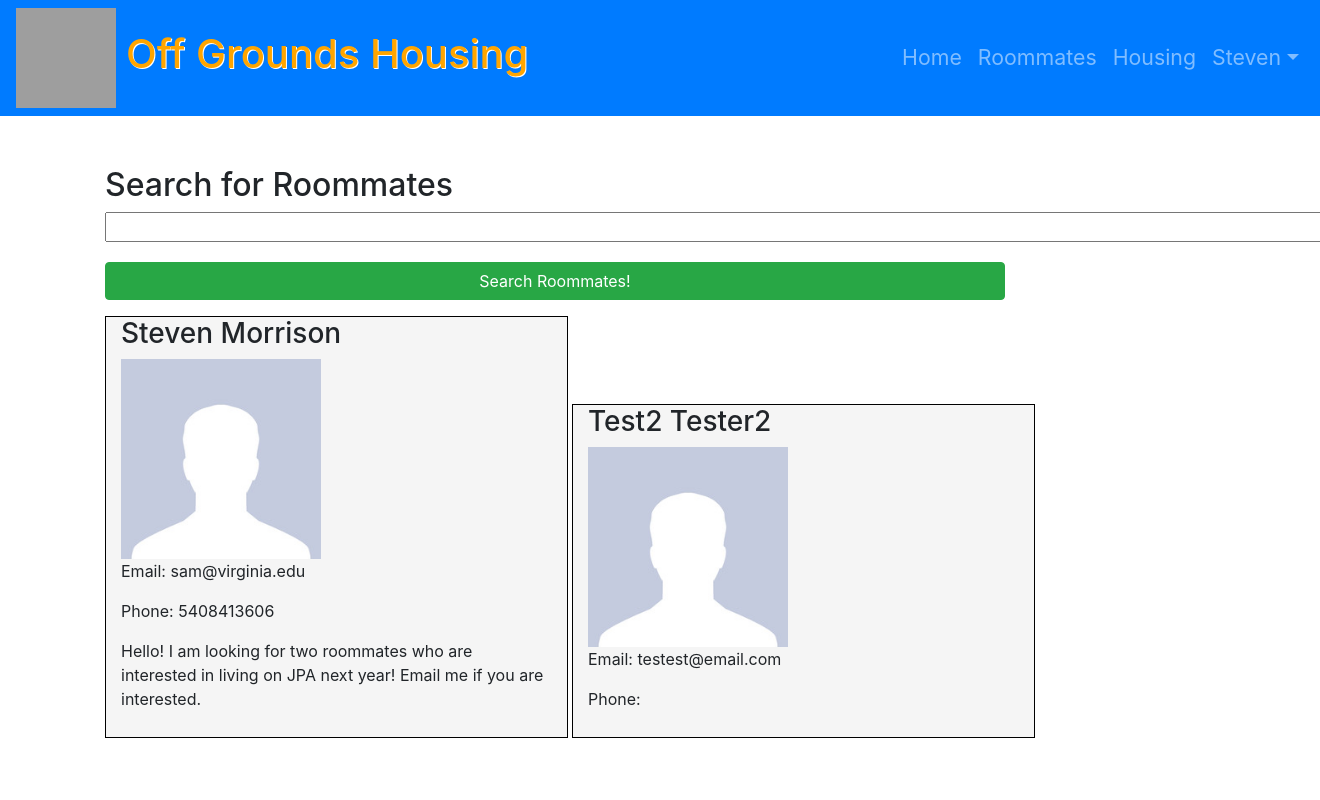
After one commit to sam6tn/studenthousing, a Django app: page /roommates/ in a window 1320 px wide; the page is wider, and only the part inside the window is pictured. The commit adds this page. Run offline with Django 3.2, Linux system fonts and the light colour scheme; a user stored in the database is signed in; data comes from the database, SQL or seed files in the repository; both versions use the stored data as it was after the commit; some libraries are stand-ins or nearby versions; grey boxes are pictures that could not be loaded.

Commit message:
Created Roommate search functionality
Added new view for roommates, which displays all user accounts on the site. Users can update their profiles to have a bio and profile pic

```diff
--- a/polls/forms.py
+++ b/polls/forms.py
@@ -7,6 +7,12 @@ class SearchForm(forms.ModelForm):
     search = forms.CharField(widget=forms.TextInput(attrs={'size': 115,}))
     class Meta:
         model = Post
+        fields = ('search',)
+
+class RoommateForm(forms.ModelForm):
+    search = forms.CharField(widget=forms.TextInput(attrs={'size': 115,}))
+    class Meta:
+        model = User
         fields = ('search',)
 
 class ReviewForm(forms.ModelForm):
@@ -27,6 +33,7 @@ class EditUserForm(forms.ModelForm):
         )
 
 class EditProfileForm(forms.ModelForm):
+    bio = forms.CharField(widget=forms.Textarea(attrs={'cols': 60, 'rows': 4}))
     class Meta:
         model = Profile
         fields = (
--- a/polls/models.py
+++ b/polls/models.py
@@ -13,10 +13,10 @@ from django_google_maps.fields import AddressField, GeoLocationField
 
 class Profile(models.Model):
     user = models.OneToOneField(User, on_delete=models.CASCADE)
-    bio = models.CharField(max_length=100, blank=True)
+    bio = models.TextField(blank=True)
     # area = models.CharField(max_length=100, blank=True)
-    phone = models.IntegerField(default=0, blank=True)
-    image = models.ImageField(default='default.jpg', upload_to='')
+    phone = models.CharField(default='', max_length=20)
+    image = models.ImageField(default='avatar.jpg', upload_to='')
 
     def __str__(self):
         return f'{self.user.username} Profile'
--- a/polls/templates/polls/edit_profile.html
+++ b/polls/templates/polls/edit_profile.html
@@ -57,7 +57,7 @@
         <div class="collapse navbar-collapse justify-content-end tabs" id="collapsibleNavbar">
             <ul class="navbar-nav">
                 <li class="nav-item"><a class="nav-link" href="/">Home</a></li>
-                <li class="nav-item"><a class="nav-link" href="#">Roommates</a></li>
+                <li class="nav-item"><a class="nav-link" href="/roommates/">Roommates</a></li>
                 <li class="nav-item"> <a class="nav-link" href="/housingsearch/">Housing</a></li>
                 <li class="nav-item dropdown">
                     <a class="nav-link dropdown-toggle" href="#" data-toggle="dropdown" aria-haspopup="true" aria-expanded="false">{{ user.first_name }}</a>
@@ -74,9 +74,9 @@
 {% block content %}
 <form method="post" enctype="multipart/form-data">
     {% csrf_token %}
-    <p>Email: {{ uform.email}}</p>
     <p>First Name: {{uform.first_name}}</p>
     <p>Last Name: {{uform.last_name}}</p>
+    <p>Email: {{ uform.email}}</p>
     {{pform.as_p}}
     <button type="submit">Submit </button>
 </form>
--- a/polls/templates/polls/index.html
+++ b/polls/templates/polls/index.html
@@ -57,7 +57,7 @@
                 <div class="collapse navbar-collapse justify-content-end tabs" id="collapsibleNavbar">
                     <ul class="navbar-nav">
                         <li class="nav-item"><a class="nav-link" href="/">Home</a></li>
-                        <li class="nav-item"><a class="nav-link" href="#">Roommates</a></li>
+                        <li class="nav-item"><a class="nav-link" href="/roommates/">Roommates</a></li>
                         <li class="nav-item"> <a class="nav-link" href="/housingsearch/">Housing</a></li>
                     </ul>
                 </div>
--- a/polls/templates/polls/list.html
+++ b/polls/templates/polls/list.html
@@ -88,7 +88,7 @@
 	<div class="collapse navbar-collapse justify-content-end tabs" id="collapsibleNavbar">
 		<ul class="navbar-nav">
 		  <li class="nav-item"><a class="nav-link" href="/">Home</a></li>
-			<li class="nav-item"><a class="nav-link" href="#">Roommates</a></li>
+			<li class="nav-item"><a class="nav-link" href="/roommates/">Roommates</a></li>
 			<li class="nav-item"> <a class="nav-link" href="/housingsearch/">Housing</a></li>
 			<li class="nav-item dropdown">
 				<a class="nav-link dropdown-toggle" href="#" data-toggle="dropdown" aria-haspopup="true" aria-expanded="false">{{ user.first_name }}</a>
--- a/polls/templates/polls/post.html
+++ b/polls/templates/polls/post.html
@@ -86,7 +86,7 @@
                 <div class="collapse navbar-collapse justify-content-end tabs" id="collapsibleNavbar">
                     <ul class="navbar-nav">
                           <li class="nav-item"><a class="nav-link" href="/">Home</a></li>
-                        <li class="nav-item"><a class="nav-link" href="#">Roommates</a></li>
+                        <li class="nav-item"><a class="nav-link" href="/roommates/">Roommates</a></li>
                         <li class="nav-item"> <a class="nav-link" href="/housingsearch/">Housing</a></li>
                         <li class="nav-item dropdown">
                             <a class="nav-link dropdown-toggle" href="#" data-toggle="dropdown" aria-haspopup="true" aria-expanded="false">{{ user.first_name }}</a>
--- /dev/null
+++ b/polls/templates/polls/roommates.html
@@ -0,0 +1,139 @@
+{% block body %}
+
+<head>
+
+<script src="https://code.jquery.com/jquery-3.2.1.slim.min.js" integrity="sha384-KJ3o2DKtIkvYIK3UENzmM7KCkRr/rE9/Qpg6aAZGJwFDMVNA/GpGFF93hXpG5KkN" crossorigin="anonymous"></script>
+<script src="https://cdnjs.cloudflare.com/ajax/libs/popper.js/1.12.9/umd/popper.min.js" integrity="sha384-ApNbgh9B+Y1QKtv3Rn7W3mgPxhU9K/ScQsAP7hUibX39j7fakFPskvXusvfa0b4Q" crossorigin="anonymous"></script>
+<script src="https://maxcdn.bootstrapcdn.com/bootstrap/4.0.0-beta.3/js/bootstrap.min.js" integrity="sha384-a5N7Y/aK3qNeh15eJKGWxsqtnX/wWdSZSKp+81YjTmS15nvnvxKHuzaWwXHDli+4" crossorigin="anonymous"></script>
+
+<link rel="stylesheet" href="https://stackpath.bootstrapcdn.com/bootstrap/4.3.1/css/bootstrap.min.css" integrity="sha384-ggOyR0iXCbMQv3Xipma34MD+dH/1fQ784/j6cY/iJTQUOhcWr7x9JvoRxT2MZw1T" crossorigin="anonymous">
+<link rel="stylesheet" href="https://cdnjs.cloudflare.com/ajax/libs/font-awesome/4.7.0/css/font-awesome.min.css">
+
+{% load static %}
+<link rel="stylesheet" type="text/css" href="{% static 'polls/style.css' %}">
+
+<style>
+	#filter-button{
+      width:200px;
+    }
+	.checked {
+		  color: orange;
+	}
+	.navbar{
+        margin-bottom: 50px;
+        color:orange;
+	}
+	#ratingdisp{
+		font-size: 16pt;
+	}
+	#results{
+		display:inline-block;
+		margin-bottom:10px;
+		border:1px solid black;
+		padding-bottom: 10px;
+		background-color:whitesmoke;
+	}
+	.img-results{
+		width: 400px;
+		height: 300px;
+		display: inline-block;
+		margin: 0 auto;
+		text-align: center;
+	}
+	.botmarg{
+		margin-bottom: 80px;
+	}
+
+	.logo{
+			height:100px;
+			width:100px;
+			margin-right:10px;
+	}
+	.title {
+		text-shadow: 1px 1px #FFFFFF;
+	}
+	.tabs{
+		font-size:16pt;
+	}
+	#price{
+		font-size:16pt;
+		margin-right:30px;
+	}
+	#resulttext {
+		font-size:20pt;
+		margin-right:20px;
+		font-weight: bold;
+	}
+	.centered {
+		justify-content: center;
+		margin: 0 auto;
+	}
+	.dropdown {
+		width: 100px !important;
+	}
+    .profilepic{
+        width:200px;
+        height:200px;
+    }
+
+</style>
+
+<title>Housing Search</title>
+
+</head>
+
+<body>
+
+<nav class="navbar navbar-expand-md bg-primary navbar-dark">
+	<img class="logo" src="https://cdn.freebiesupply.com/logos/large/2x/university-of-virginia-3-logo-png-transparent.png">
+	<h1 class="title">Off Grounds Housing</h1>
+
+	<div class="collapse navbar-collapse justify-content-end tabs" id="collapsibleNavbar">
+		<ul class="navbar-nav">
+		  <li class="nav-item"><a class="nav-link" href="/">Home</a></li>
+			<li class="nav-item"><a class="nav-link" href="/roommates/">Roommates</a></li>
+			<li class="nav-item"> <a class="nav-link" href="/housingsearch/">Housing</a></li>
+			<li class="nav-item dropdown">
+				<a class="nav-link dropdown-toggle" href="#" data-toggle="dropdown" aria-haspopup="true" aria-expanded="false">{{ user.first_name }}</a>
+				<div class="dropdown-menu dropdown-menu-right">
+					<a class="dropdown-item" href="/profile">Profile</a>
+					<a class="dropdown-item" href="/logout/">Logout</a>
+				</div>
+			</li>
+		</ul>
+	</div>
+
+</nav>
+
+
+<div class="container">
+	<h2>Search for Roommates</h2>
+	<form method="Post">
+        {% csrf_token %}
+        <div style="margin-bottom: 20px;">{{ form.search }}</div>
+		<div class="btn-group">
+			<button class="btn btn-success btn-block" type="submit" style="width: 900px">Search Roommates!</button>
+		</div>
+	</form>
+</div>
+
+
+<div class="container centered">
+	{% for person in persons.all %}
+	<div class="col-sm-5" id="results">
+        <h3>{{ person.first_name }} {{ person.last_name }}</h3>
+        <img class="profilepic" src="{{ person.profile.image.url }}">
+        <p>Email: {{ person.email }}</p>
+        <p>Phone: {{ person.profile.phone }}</p>
+        <p>{{ person.profile.bio }}</p>
+
+	</div>
+	{% endfor %}
+</div>
+
+<!-- <script src="https://ajax.googleapis.com/ajax/libs/jquery/3.3.1/jquery.min.js"></script>
+<script src="https://maxcdn.bootstrapcdn.com/bootstrap/4.2.1/js/bootstrap.min.js"></script> -->
+
+{% endblock %}
+
+</body>
--- a/polls/urls.py
+++ b/polls/urls.py
@@ -13,6 +13,7 @@ urlpatterns = [
     url(r'^housingsearch/(?P<post_name>.+)/$', views.PostView.as_view(), name='post'),
     url(r'^profile/$',  views.ProfileView.as_view(), name='profile'),
     url(r'^profile/edit$', views.edit_profile, name='edit_profile'),
+    url(r'^roommates/$', views.RoommateView.as_view(), name='roommates'),
 ]
 
 if settings.DEBUG:
--- a/polls/views.py
+++ b/polls/views.py
@@ -11,7 +11,8 @@ from django.contrib import messages
 from django.contrib.messages import get_messages
 from django.contrib.auth.forms import UserChangeForm
 from django.contrib.auth import logout as user_logout
-from polls.forms import EditUserForm, EditProfileForm
+from polls.forms import EditUserForm, EditProfileForm, RoommateForm
+from django.contrib.auth.models import User
 
 from .models import Post, Review, Profile
 
@@ -74,18 +75,40 @@ class PostView(TemplateView):
 class ProfileView(TemplateView):
     template_name = 'polls/profile.html'
     def get(self, request):
-        # profiles = Profile.objects.all()
-        # args = {'form': form, 'profiles': profiles}
-        return render(request, self.template_name)
+        if request.user.is_authenticated:
+            return render(request, self.template_name)
+        else:
+            if (len(list(get_messages(request)))==0):
+                messages.error(request, 'Please Sign In!')
+            return HttpResponseRedirect("/")
 
     def post(self, request):
-        # form = EditProfileForm(request.POST)
-        # if form.is_valid():
-        #     form.save()
-        #     text = form.cleaned_data['profile']
-        #     form = EditProfileForm()
-        #     args = {'form': form, 'text': text}
         return HttpResponseRedirect("/profile/edit")
+
+class RoommateView(TemplateView):
+    template_name = 'polls/roommates.html'
+    model = User
+    def get(self, request):
+        form = RoommateForm()
+        if request.user.is_authenticated:
+            persons = User.objects.all()
+            args = {'persons': persons, 'form':form}
+            return render(request, self.template_name, args)
+        else:
+            if (len(list(get_messages(request)))==0):
+                messages.error(request, 'Please Sign In!')
+            return HttpResponseRedirect("/")
+    def post(self, request):
+        form = RoommateForm(request.POST)
+        if form.is_valid():
+            search = form.cleaned_data['search']
+            if(search is not None):
+                persons = User.objects.filter(first_name__icontains=search)
+            else:
+                persons = User.objects.all()
+        args = {'persons': persons,'form': form}
+        return render(request, self.template_name, args)
+
 
 def profile(request):
     return render(request, 'polls/profile.html')
```
Also changed, not shown: polls/templates/polls/profile.html (+7 -7 lines), db.sqlite3, media/avatar.jpg (added), polls/migrations/0026_auto_20190403_1841.py (added), polls/migrations/0027_auto_20190403_1848.py (added).
